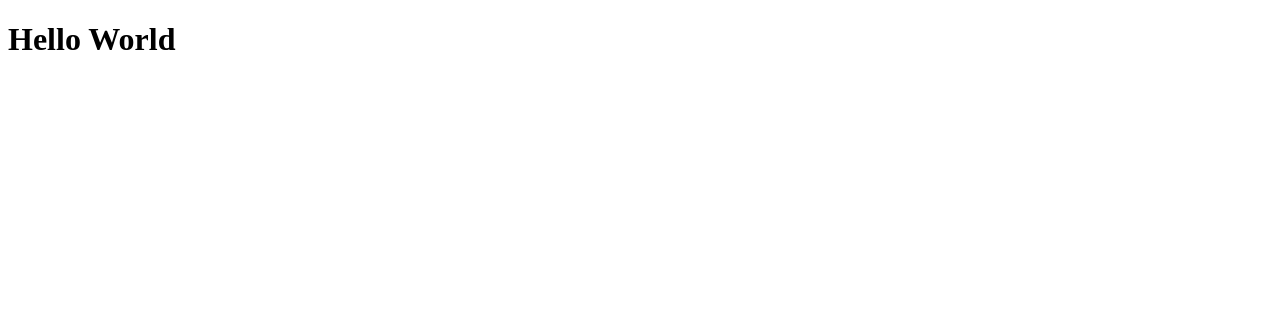
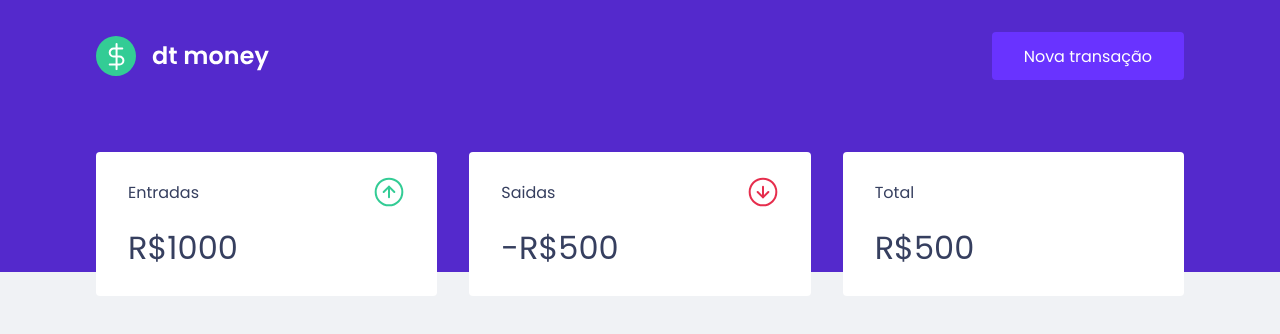
Before and after one commit to gabrielpaiv/dtmoney, a React (Create React App) app: page / in a window 1280 px wide. Shown: the top 334 px of the page. Built offline with nearby package versions, Linux system fonts and the light colour scheme.

Commit message:
Updated App

```diff
--- a/package.json
+++ b/package.json
@@ -6,6 +6,7 @@
     "react": "^17.0.2",
     "react-dom": "^17.0.2",
     "react-scripts": "4.0.3",
+    "styled-components": "^5.3.1",
     "web-vitals": "^1.0.1"
   },
   "devDependencies": {
@@ -16,6 +17,7 @@
     "@types/node": "^12.0.0",
     "@types/react": "^17.0.0",
     "@types/react-dom": "^17.0.0",
+    "@types/styled-components": "^5.1.14",
     "typescript": "^4.1.2"
   },
   "scripts": {
--- a/src/App.tsx
+++ b/src/App.tsx
@@ -1,7 +1,13 @@
+import { Dashboard } from './components/Dashboard'
+import { Header } from './components/Header'
+import { GlobalStyle } from './styles/global'
+
 export function App() {
   return (
-    <div className="App">
-      <h1>Hello World</h1>
-    </div>
+    <>
+      <Header />
+      <Dashboard />
+      <GlobalStyle />
+    </>
   )
 }
```
Also changed, not shown: 1 other file (tests, documents, lock files or other folders).
